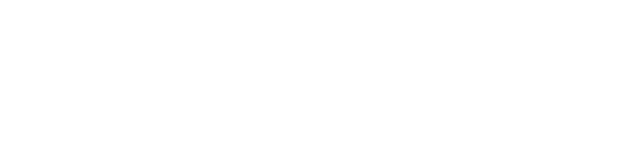
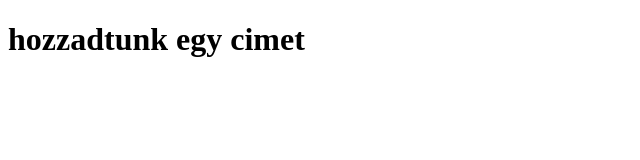
Before and after one commit to OLIVER123475/teszt, a plain HTML site: page biztos nem.html in a window 1280 px wide. Shown: the whole page, without its empty margins (0-640 px from the left). Drawn offline with Linux system fonts and the light colour scheme.

Commit message:
modositasok

```diff
--- a/biztos nem.html
+++ b/biztos nem.html
@@ -7,6 +7,6 @@
     <title>Document</title>
 </head>
 <body>
-
+    <h1>hozzadtunk egy cimet</h1>
 </body>
 </html>
```
